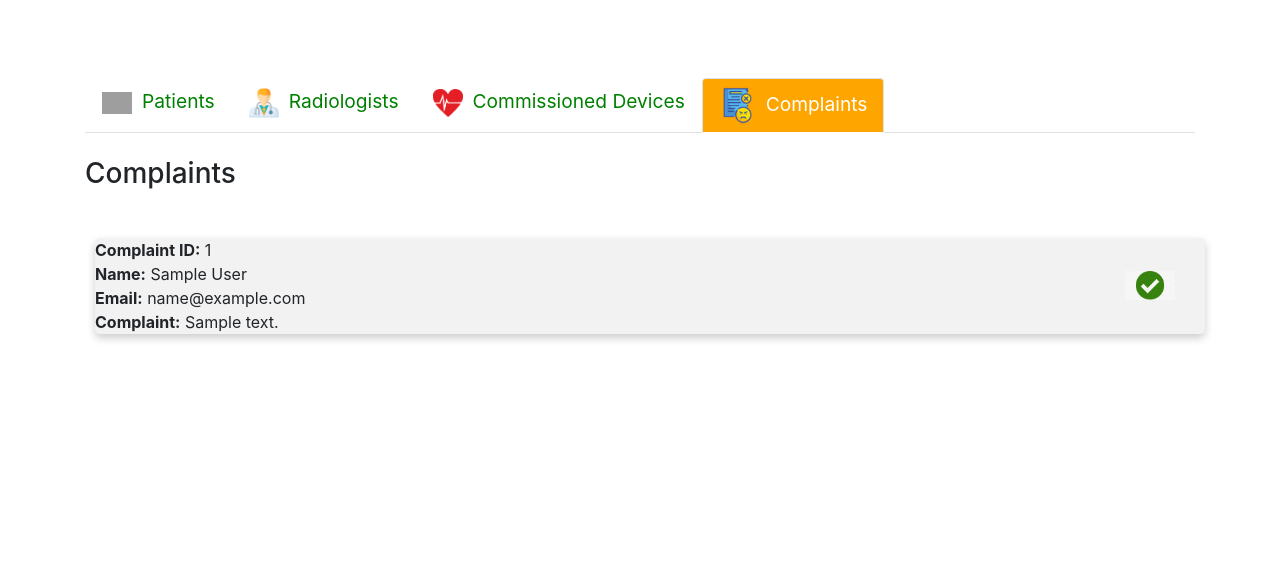
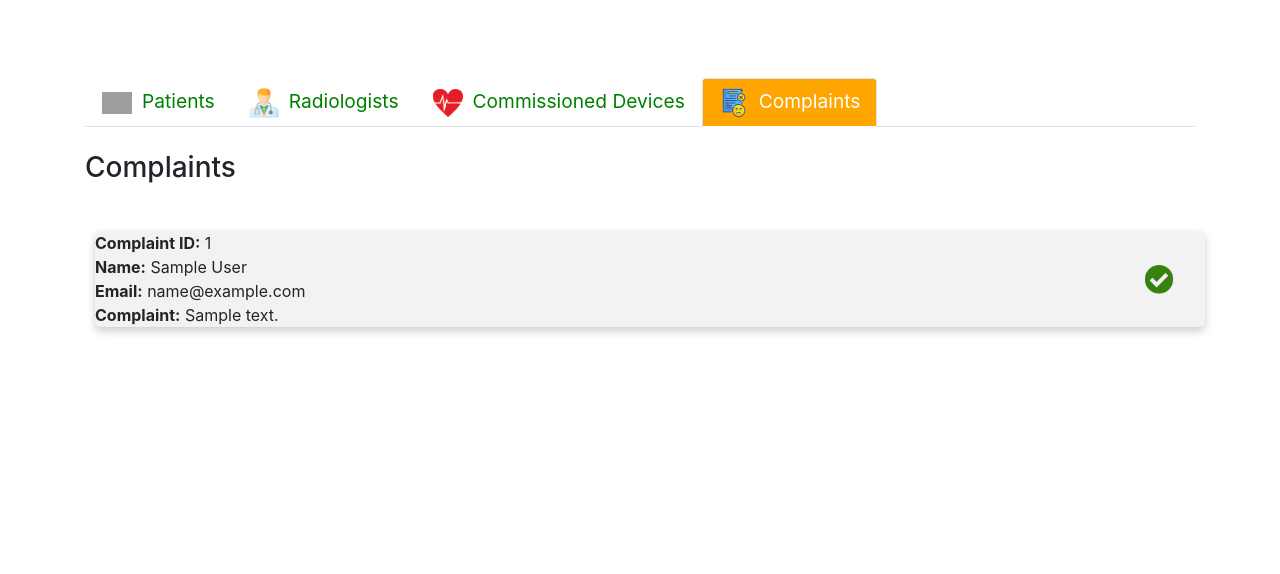
Before and after one commit to Kirellos-Safwat/SunRay-Radiology-Center, a Flask app: template project/FlaskProfilePage/ProfilePage/templates/users.html in a window 1280 px wide, after a click on "Complaints". Shown: the part 104-678 px from the top of the page. Run offline with Flask 3, Linux system fonts and the light colour scheme; tables that the repository leaves empty hold one stand-in row (values such as "Sample post"); the template is opened without the code that fills it: values that come from a table or form of the project are taken from there, most other values are stand-ins (such as "Sample title", 1, 10 or a date in 2020); parts of the project's set-up code (start-up, migrations or seed data) failed here and were passed over; some libraries are stand-ins or nearby versions; grey boxes are pictures that could not be loaded.

Commit message:
complains and dashboard styling

```diff
--- a/project/FlaskProfilePage/ProfilePage/static/css/users.css
+++ b/project/FlaskProfilePage/ProfilePage/static/css/users.css
@@ -49,6 +49,18 @@ td:last-child {
         width: auto; /* Maintain aspect ratio */
     }
 
+.icon-button3 {
+    border: none;
+    background: none;
+    padding: 0;
+    cursor: pointer;
+    position: relative;
+    margin: auto;
+    left: -41px;
+}
+
+
+
 .tab-icon {
     display: inline-block;
     width: 30px;
--- a/project/FlaskProfilePage/ProfilePage/templates/users.html
+++ b/project/FlaskProfilePage/ProfilePage/templates/users.html
@@ -51,7 +51,7 @@ function scrollonclick() {
             </li>
             <li class="nav-item">
                 <a class="nav-link" id="complaints-tab" data-toggle="tab" href="#complaints" role="tab" aria-controls="complaints" aria-selected="false">
-                    <img src="static/photos/complaints.png" class="tab-icon2" alt="Device Icon">Complaints
+                    <img src="static/photos/complaints.png" class="tab-icon" alt="Device Icon">Complaints
                 </a>
             </li>
         </ul>
@@ -186,7 +186,7 @@ function scrollonclick() {
                     <p><strong>Email:</strong> {{ complaint.c_email }}</p>
                     <p><strong>Complaint:</strong> {{ complaint.c_message }}</p>
                 </div>
-                <button class="icon-button delete-btn" data-id="{{ complaint.c_id }}" data-table="complaint" style="width: fit-content"><img class="logo" src="static/photos/check.png" style="margin-right: 30px; width: 50px;"></button>
+                <button class="icon-button3 delete-btn" data-id="{{ complaint.c_id }}" data-table="complaint" style="width: 30px;height: 30px"><img class="logo" src="static/photos/check.png" style="margin-right: 30px; width: 50px;"></button>
             </li>
             {% endfor %}
         </ul>
```
Also changed, not shown: project/FlaskProfilePage/ProfilePage/static/photos/check.png.
